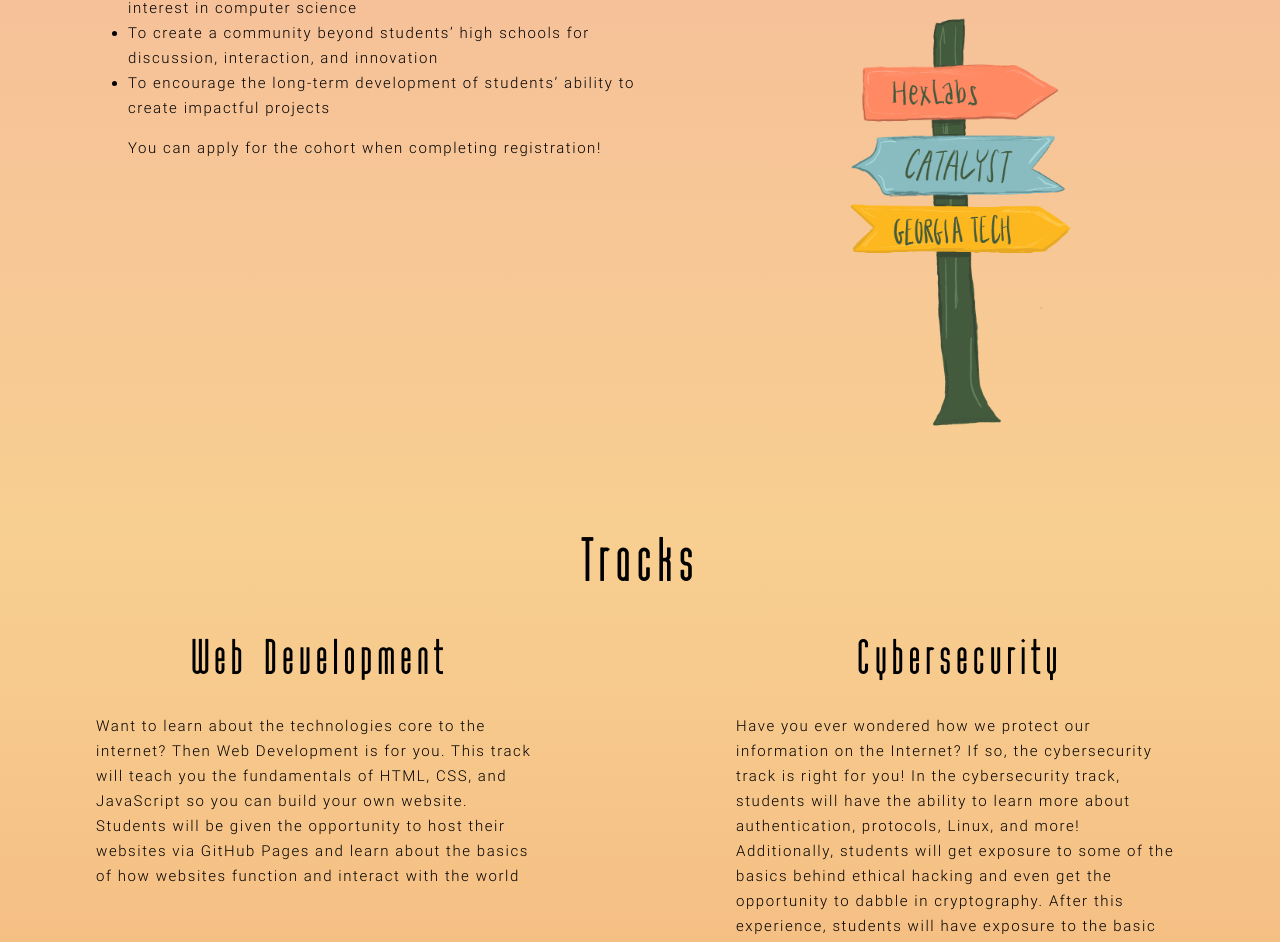
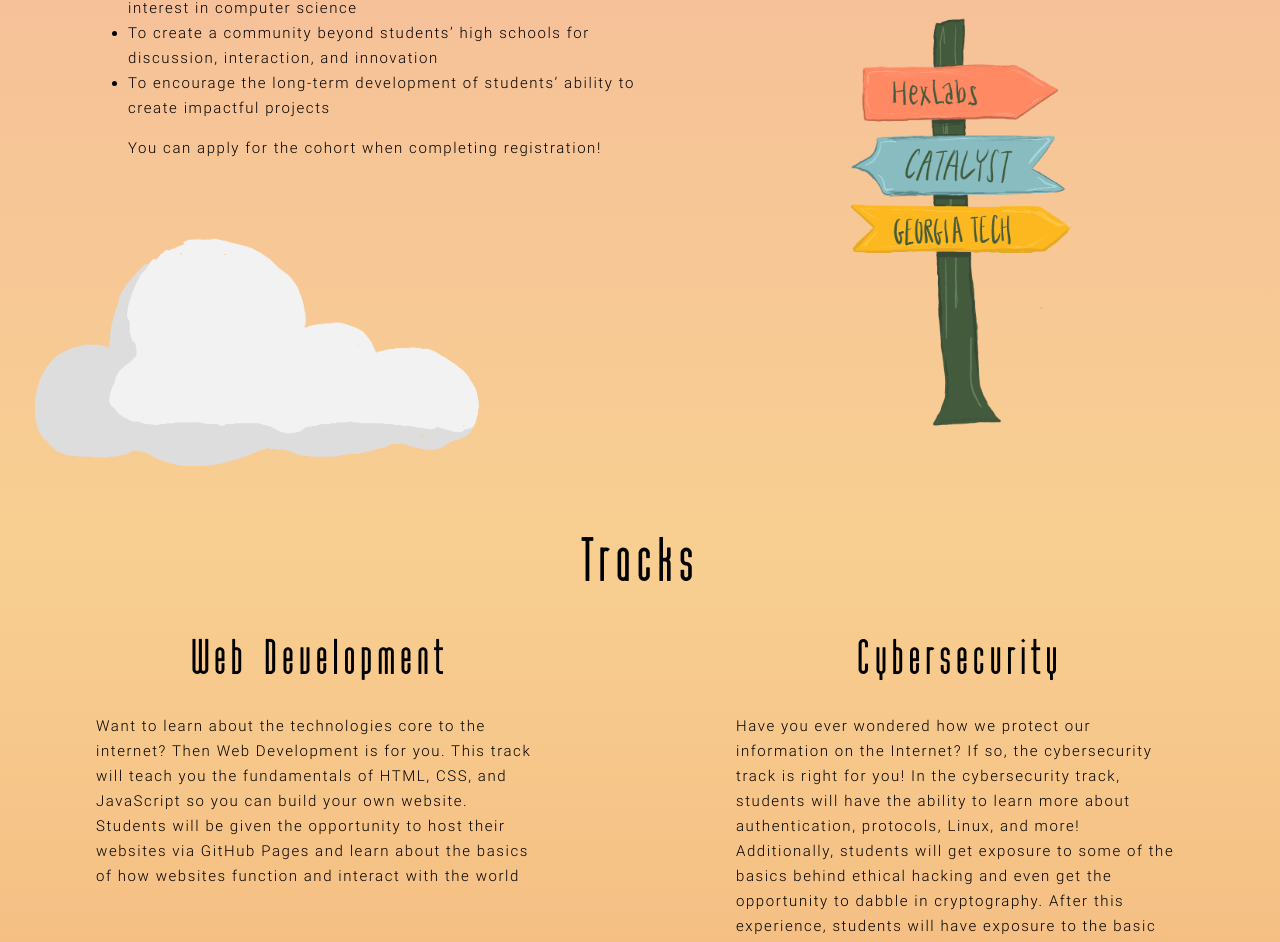
Before and after one commit to HackGT/catalyst-2022-event-site, a Next.js app: page / in a window 1280 px wide. Shown: the part 2480-3422 px from the top of the page. Built offline with nearby package versions, Linux system fonts and the light colour scheme.

Commit message:
add cloud; adjust sign

```diff
--- a/pages/index.tsx
+++ b/pages/index.tsx
@@ -94,6 +94,7 @@ function MainPage() {
           <p>You can apply for the cohort when completing registration!</p>
           <img src="/img/Luggage.png" alt="luggage" id={styles.luggageImg} />
           <img src="/img/signs.png" alt="signs" id={styles.signsImg} />
+          <img src="/img/Clouds.png" alt="fluffy cloud" id={styles.cloud1Img} />
         </section>
         <section className={styles.sectionTracks}>
           <div>
--- a/styles/Home.module.css
+++ b/styles/Home.module.css
@@ -305,8 +305,8 @@
 }
 @media (max-width: 509px) {
   #signsImg {
-    width: 60vw;
-    transform: translate(-100%, 10%);
+    width: 90vw;
+    transform: translate(-85%, 10%);
   }
   #ticketsImg {
     width: 40vw;
@@ -318,8 +318,8 @@
 }
 @media (max-width: 700px) and (min-width: 510px) {
   #signsImg {
-    width: 50vw;
-    transform: translate(-110%, 20%);
+    width: 80vw;
+    transform: translate(-90%, 20%);
   }
   #ticketsImg {
     width: 35vw;
@@ -369,3 +369,10 @@
     visibility: hidden;
   }
 }
+
+#cloud1Img {
+  position: relative;
+  width: 40vw;
+  height: auto;
+  left: -40vw;
+}
```
